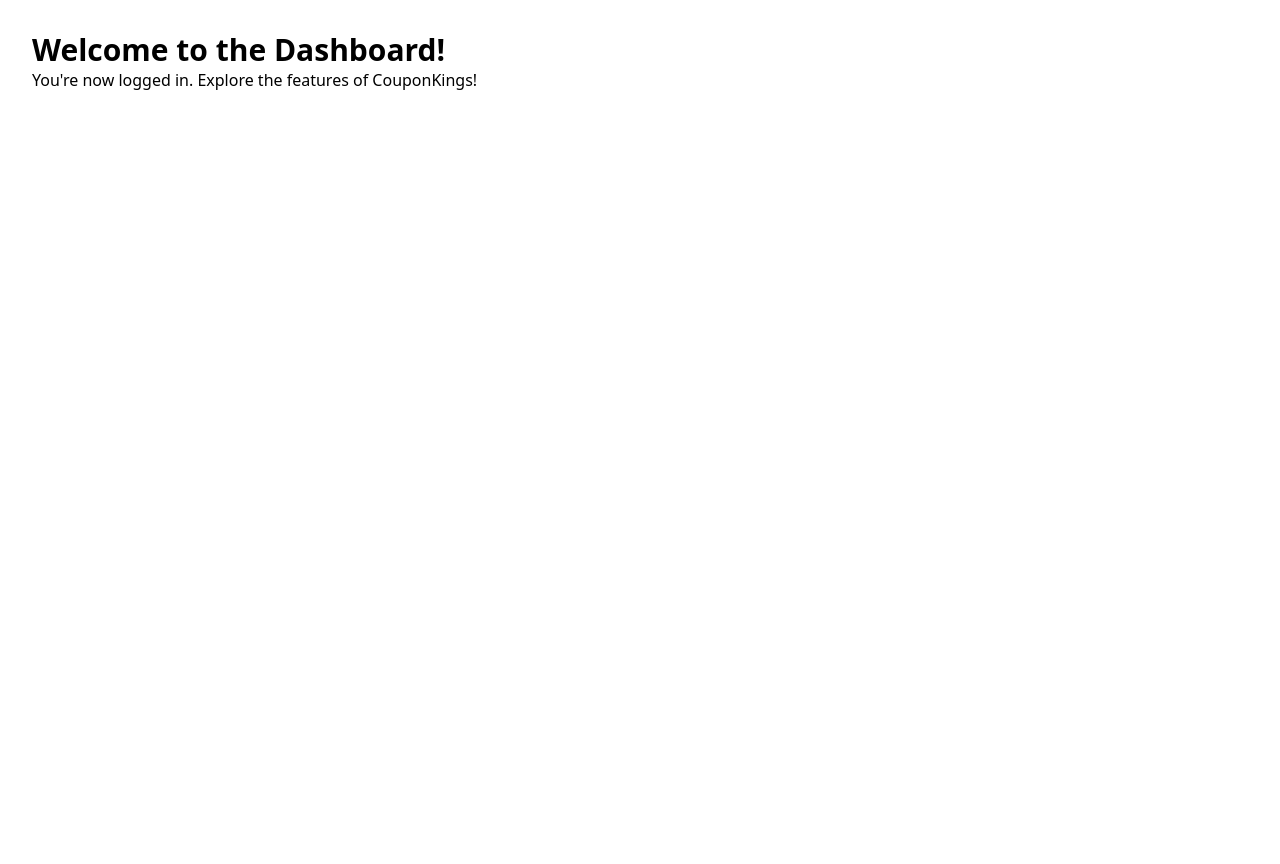
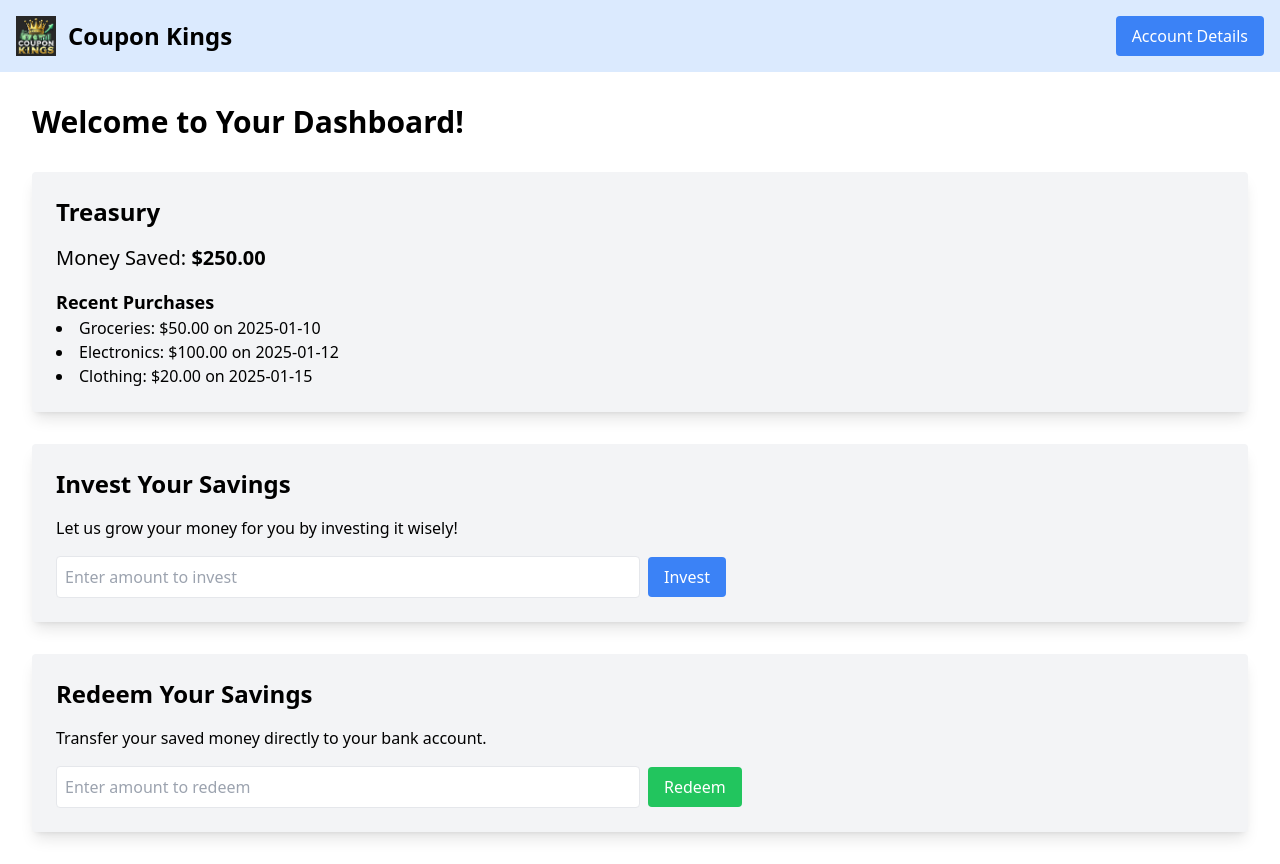
Before and after one commit to JZocco/Finhacks-1-18, a React (Vite) app: page /dashboard in a window 1280 px wide. Before the commit the page ends 800 px from the top, so only its background shows below. Built offline with nearby package versions, Linux system fonts and the light colour scheme.

Commit message:
Update Dashboard.tsx

```diff
--- a/src/pages/Dashboard.tsx
+++ b/src/pages/Dashboard.tsx
@@ -1,10 +1,126 @@
+import React, { useState } from "react";
+
 const Dashboard = () => {
-    return (
-      <div className="p-8">
-        <h1 className="text-3xl font-bold">Welcome to the Dashboard!</h1>
-        <p>You're now logged in. Explore the features of CouponKings!</p>
-      </div>
-    );
+  // State to manage saved money, recent purchases, and input for redeeming/investing
+  const [moneySaved, setMoneySaved] = useState(250.0); // Example: $250 saved
+  const [recentPurchases, setRecentPurchases] = useState([
+    { item: "Groceries", amount: 50, date: "2025-01-10" },
+    { item: "Electronics", amount: 100, date: "2025-01-12" },
+    { item: "Clothing", amount: 20, date: "2025-01-15" },
+  ]);
+  const [investAmount, setInvestAmount] = useState("");
+  const [redeemAmount, setRedeemAmount] = useState("");
+
+  // Handlers for investing and redeeming money
+  const handleInvest = () => {
+    const amount = parseFloat(investAmount);
+    if (!isNaN(amount) && amount > 0 && amount <= moneySaved) {
+      setMoneySaved(moneySaved - amount);
+      alert(`Successfully invested $${amount.toFixed(2)}!`);
+      setInvestAmount("");
+    } else {
+      alert("Invalid amount to invest.");
+    }
   };
 
-  export default Dashboard;
+  const handleRedeem = () => {
+    const amount = parseFloat(redeemAmount);
+    if (!isNaN(amount) && amount > 0 && amount <= moneySaved) {
+      setMoneySaved(moneySaved - amount);
+      alert(`$${amount.toFixed(2)} has been transferred to your bank account!`);
+      setRedeemAmount("");
+    } else {
+      alert("Invalid amount to redeem.");
+    }
+  };
+
+  return (
+    <div className="w-screen h-screen">
+      {/* Header Section */}
+      <header className="bg-blue-100 p-4 flex justify-between items-center">
+        {/* Left: Logo and Name */}
+        <div className="flex items-center">
+          <img
+            src="CouponKing.png"
+            alt="Logo"
+            className="h-10 w-10 mr-3"
+          />
+          <h1 className="text-2xl font-bold text-black">Coupon Kings</h1>
+        </div>
+
+        {/* Right: Account Details Button */}
+        <button
+          className="bg-blue-500 text-white px-4 py-2 rounded hover:bg-blue-600"
+          onClick={() => alert("Account details coming soon!")}
+        >
+          Account Details
+        </button>
+      </header>
+
+      {/* Dashboard Content */}
+      <div className="p-8 space-y-8">
+        <h1 className="text-3xl font-bold">Welcome to Your Dashboard!</h1>
+
+        {/* Section 1: Treasury */}
+        <section className="bg-gray-100 p-6 rounded shadow-lg">
+          <h2 className="text-2xl font-bold mb-4">Treasury</h2>
+          <p className="text-xl">
+            Money Saved: <span className="font-bold">${moneySaved.toFixed(2)}</span>
+          </p>
+          <h3 className="text-lg font-semibold mt-4">Recent Purchases</h3>
+          <ul className="list-disc list-inside">
+            {recentPurchases.map((purchase, index) => (
+              <li key={index}>
+                {purchase.item}: ${purchase.amount.toFixed(2)} on {purchase.date}
+              </li>
+            ))}
+          </ul>
+        </section>
+
+        {/* Section 2: Invest Money */}
+        <section className="bg-gray-100 p-6 rounded shadow-lg">
+          <h2 className="text-2xl font-bold mb-4">Invest Your Savings</h2>
+          <p>Let us grow your money for you by investing it wisely!</p>
+          <div className="mt-4">
+            <input
+              type="number"
+              placeholder="Enter amount to invest"
+              value={investAmount}
+              onChange={(e) => setInvestAmount(e.target.value)}
+              className="border p-2 rounded w-1/2 mr-2"
+            />
+            <button
+              onClick={handleInvest}
+              className="bg-blue-500 text-white px-4 py-2 rounded hover:bg-blue-600"
+            >
+              Invest
+            </button>
+          </div>
+        </section>
+
+        {/* Section 3: Redeem Money */}
+        <section className="bg-gray-100 p-6 rounded shadow-lg">
+          <h2 className="text-2xl font-bold mb-4">Redeem Your Savings</h2>
+          <p>Transfer your saved money directly to your bank account.</p>
+          <div className="mt-4">
+            <input
+              type="number"
+              placeholder="Enter amount to redeem"
+              value={redeemAmount}
+              onChange={(e) => setRedeemAmount(e.target.value)}
+              className="border p-2 rounded w-1/2 mr-2"
+            />
+            <button
+              onClick={handleRedeem}
+              className="bg-green-500 text-white px-4 py-2 rounded hover:bg-green-600"
+            >
+              Redeem
+            </button>
+          </div>
+        </section>
+      </div>
+    </div>
+  );
+};
+
+export default Dashboard;
```
